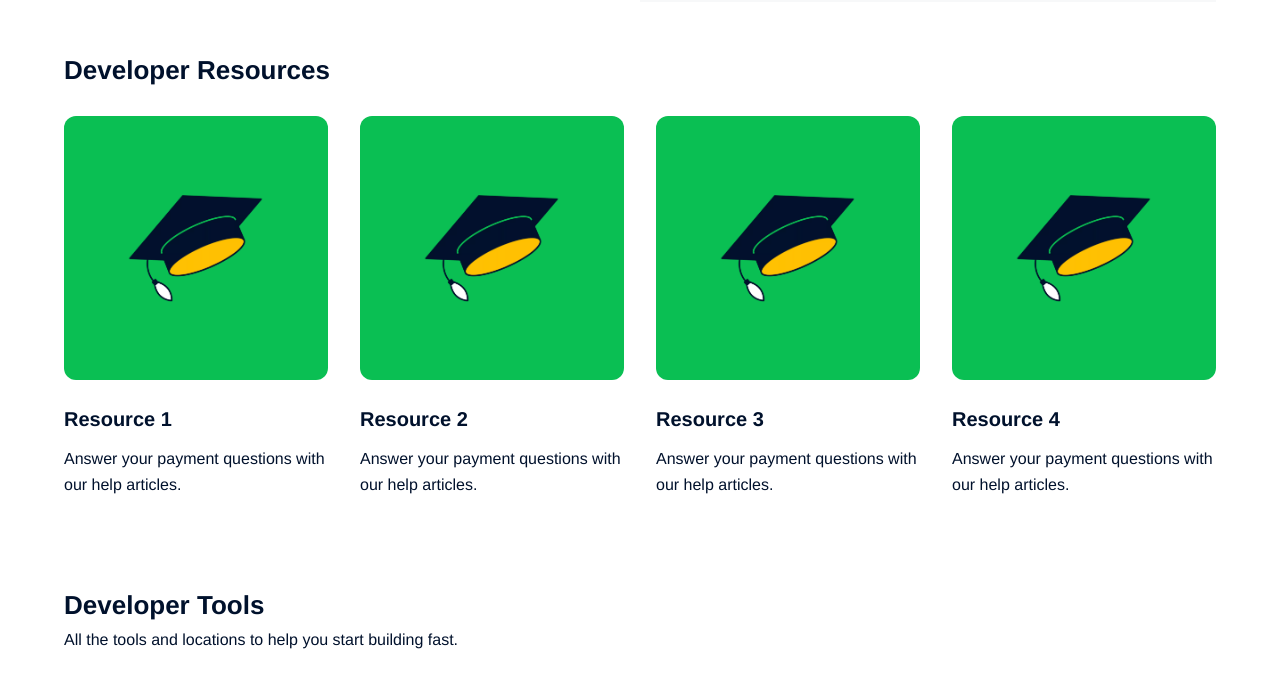
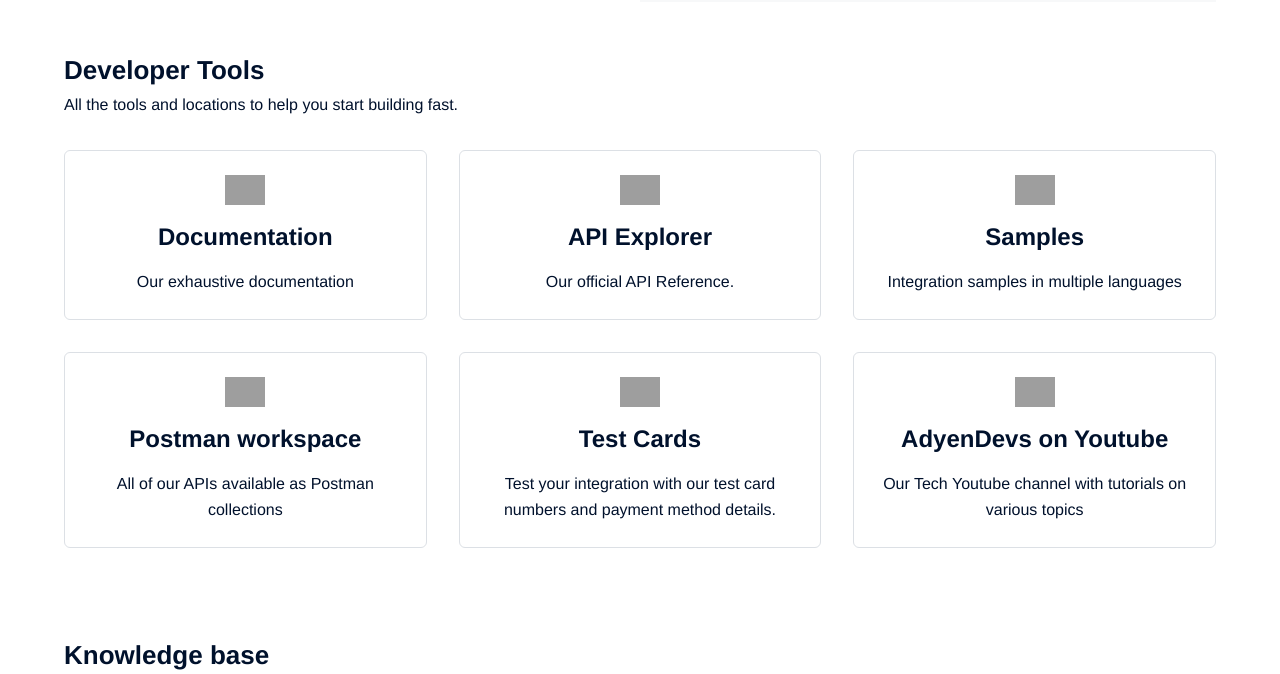
Before and after one commit to adyen-examples/adyen-dev, a plain HTML site: page index.html in a window 1280 px wide. Shown: the part 862-1536 px from the top of the page. Drawn offline with Linux system fonts and the light colour scheme; grey boxes are pictures that could not be loaded.

Commit message:
Commenting out section for now

```diff
--- a/index.html
+++ b/index.html
@@ -75,7 +75,7 @@
         </section>
         <!-- Hero ends -->
 
-        <section class="sect new-card">
+        <!-- <section class="sect new-card">
             <div class="container">
                 <div class="sect_header">
                     <h3>Developer Resources</h3>
@@ -123,7 +123,7 @@
                     </div>
                 </div>
             </div>
-        </section>
+        </section> -->
 
 
         <!-- Resources -->
```
